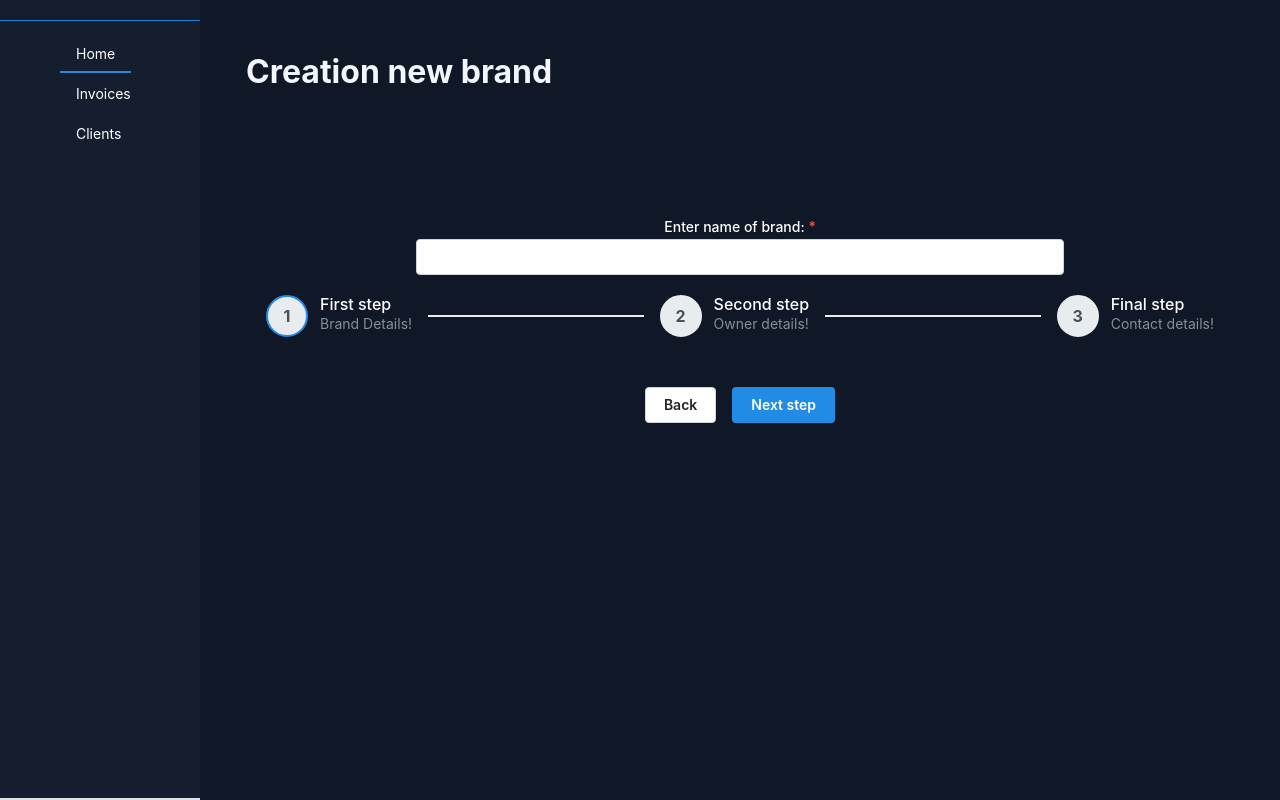
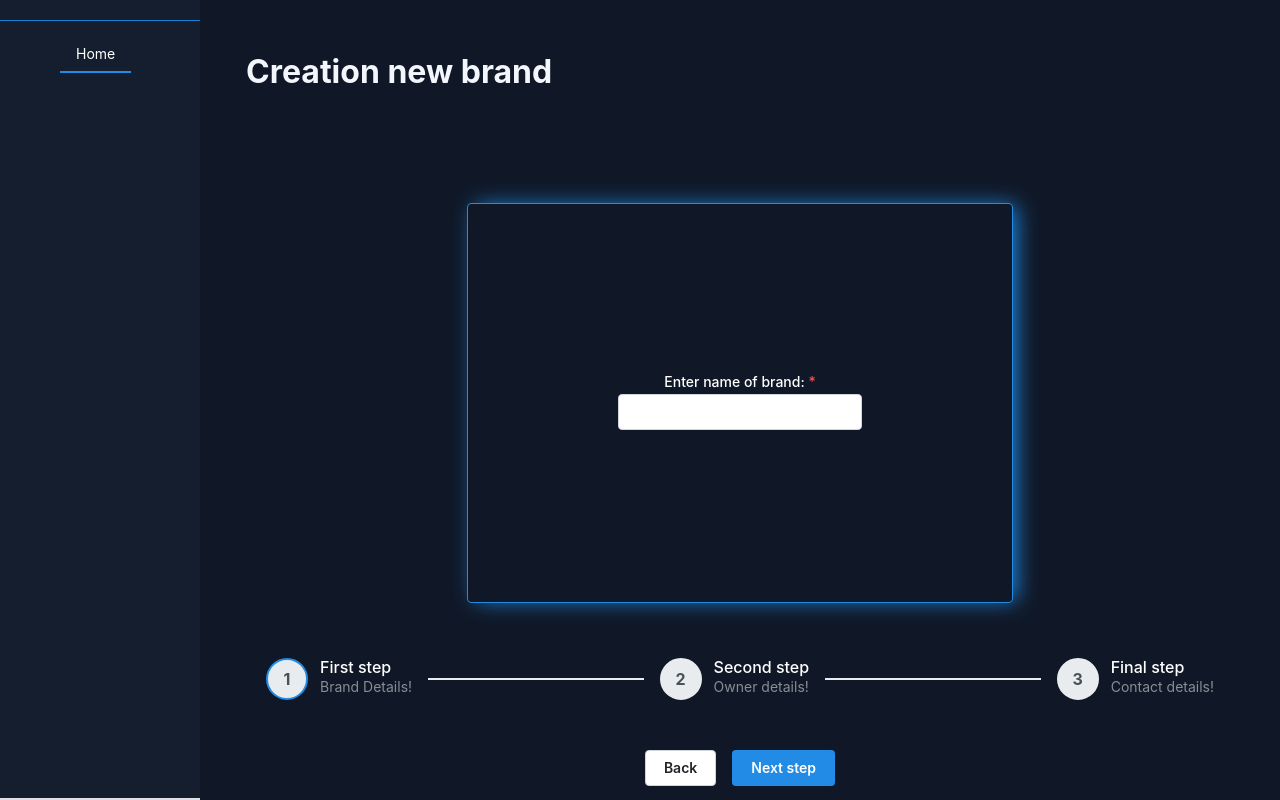
Before and after one commit to ChavdarStoilov/Go-Projects, a React (Vite) app in the folder Invoice system/client/: page / in a window 1280 px wide. Built offline with nearby package versions, Linux system fonts and the light colour scheme.

Commit message:
Adde style of creation brand data form

```diff
--- a/Invoice system/client/public/css/styles.css
+++ b/Invoice system/client/public/css/styles.css
@@ -101,25 +101,7 @@ body {
   padding-left: 0px;
 }
 
-.m_89d33d6d {
-  display: unset !important;
-  flex-wrap: unset !important;
-  justify-content: unset !important;
-  gap: unset !important;
-  --tab-grow: unset !important;
-  justify-content: unset !important;
-}
 
-.m_539e827b {
-  border-width: 100% !important;
-
-}
-
-.m_cbb4ea7e  {
-  display: flex;
-  flex-direction: column-reverse;
-  text-align: center;
-}
 
 .app-icon {
   border-bottom: 1px solid #2080d4;
@@ -198,12 +180,6 @@ body {
     display: flex;
     align-items: center;
 
-    img {
-      width: 32px;
-      height: 32px;
-      border-radius: 6px;
-      margin-right: 6px;
-    }
 
     @media screen and (max-width: 780px) {&{
       font-size: 12px;
@@ -343,12 +319,52 @@ body {
       align-items: center;
       justify-content: space-between;
     }
-
-    &.image  span {
-      font-size: 18px;
-      line-height: 24px;
-    }
   }
 
   .cell-label { opacity: 0.6; }
 }
+
+
+/* Custom css */
+
+.m_78da155d {
+  border: 1px solid #228be6;
+  margin: 25px auto;
+  margin-bottom: 55px;
+  border-radius: 4px;
+  height: 400px;
+  box-shadow: 6px 0px 22px -3px rgb(34, 139, 230, 1);
+  padding-top: unset !important;
+}
+
+.m_78da155d form {
+  margin: 0px 150px !important;
+  display: flex;
+  flex-direction: column;
+  justify-content: center;
+  height: 100%;
+}
+
+.m_46b77525 {
+  margin-bottom: 8px !important;
+}
+
+.m_89d33d6d {
+  display: unset !important;
+  flex-wrap: unset !important;
+  justify-content: unset !important;
+  gap: unset !important;
+  --tab-grow: unset !important;
+  justify-content: unset !important;
+}
+
+.m_539e827b {
+  border-width: 100% !important;
+
+}
+
+.m_cbb4ea7e  {
+  display: flex;
+  flex-direction: column-reverse;
+  text-align: center;
+}
--- a/Invoice system/client/src/components/menu.jsx
+++ b/Invoice system/client/src/components/menu.jsx
@@ -1,6 +1,6 @@
 import { Tabs } from "@mantine/core";
 
-export default function Menu({brand}) {
+export default function Menu({ brand }) {
     return (
         <Tabs.List className="sidebar">
             <div className="sidebar-header">
@@ -12,12 +12,16 @@ export default function Menu({brand}) {
                 <li className="sidebar-list-item">
                     <Tabs.Tab value="home">Home</Tabs.Tab>
                 </li>
+                {brand && (
+                    <>
                         <li className="sidebar-list-item active">
                             <Tabs.Tab value="invoices">Invoices</Tabs.Tab>
                         </li>
                         <li className="sidebar-list-item">
                             <Tabs.Tab value="clients">Clients</Tabs.Tab>
                         </li>
+                    </>
+                )}
             </ul>
         </Tabs.List>
     );
```
Lines whose indentation alone changed are shown as unchanged.
